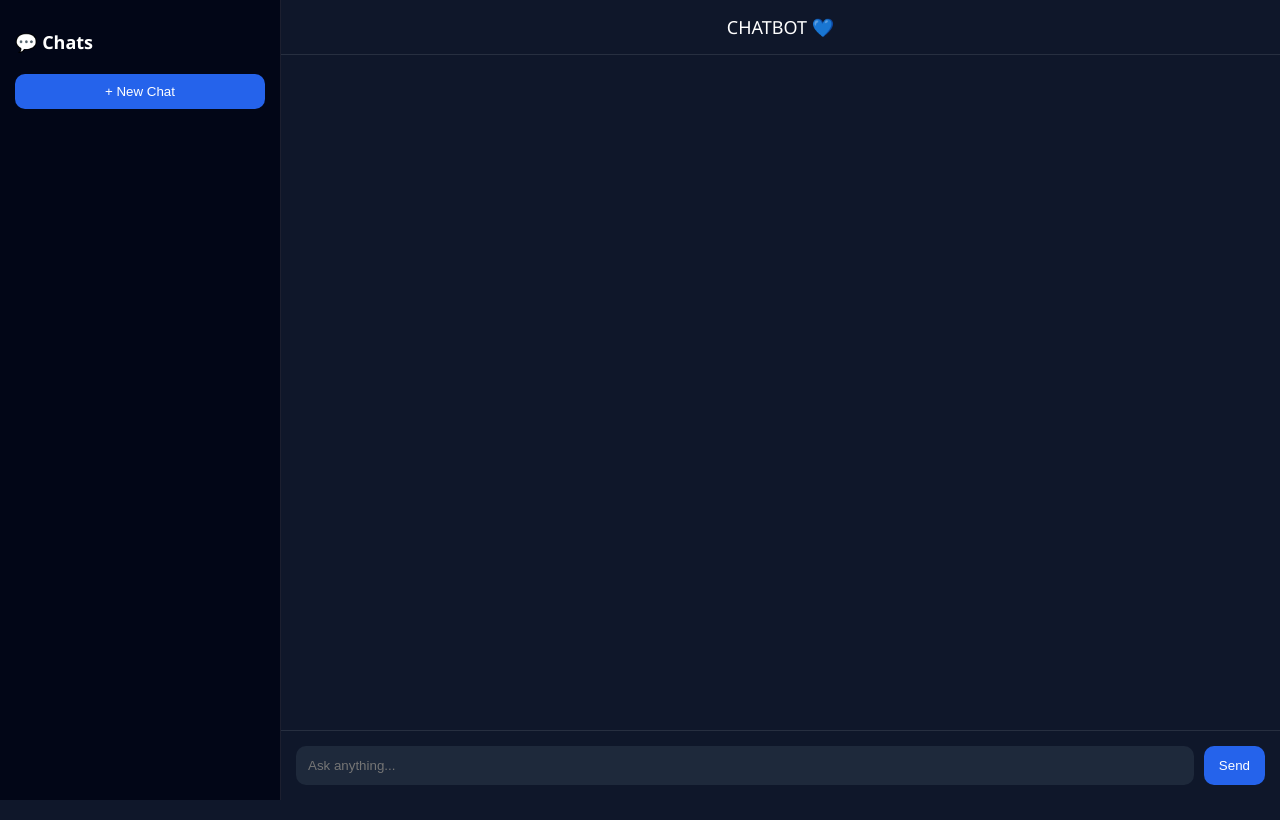
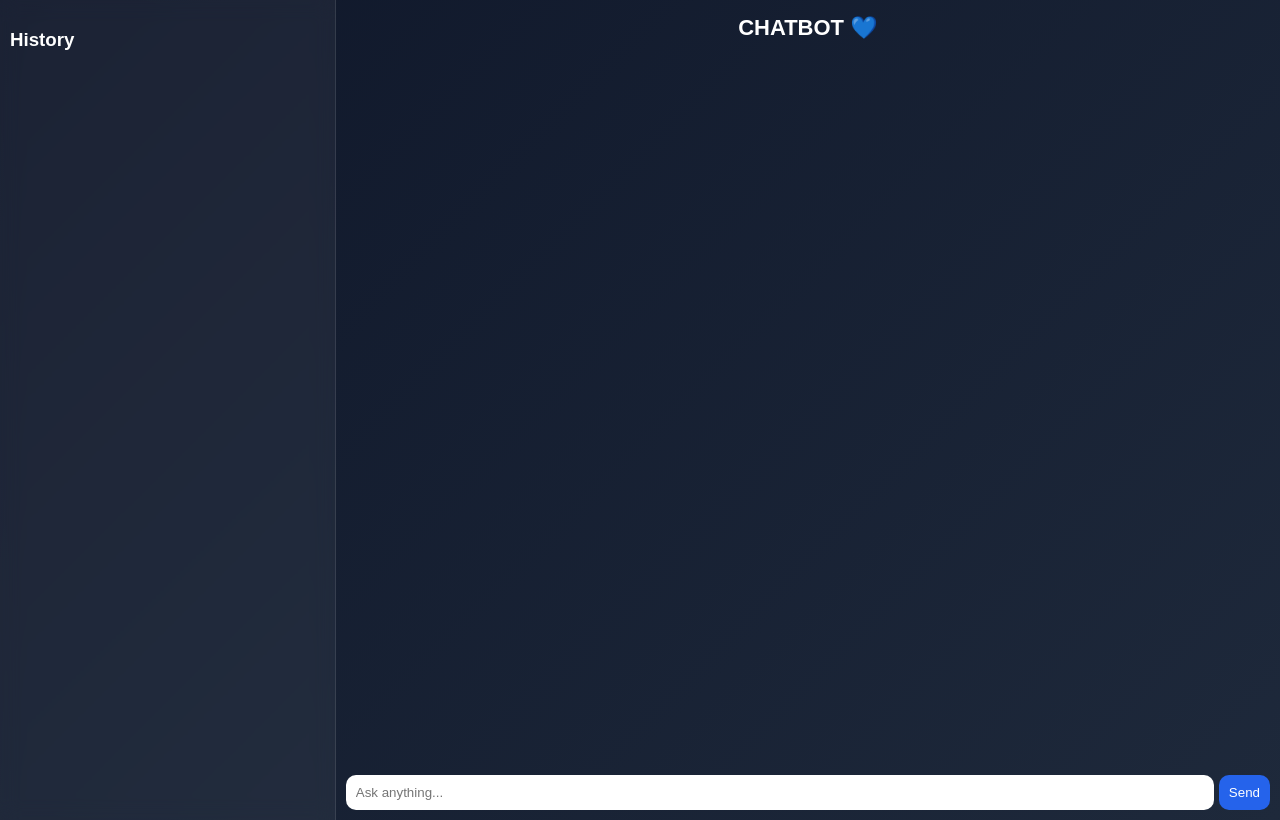
Before and after one commit to ranjithabk83/chatbot, a Flask app: page / in a window 1280 px wide. Run offline with Flask 3, Linux system fonts and the light colour scheme.

Commit message:
added chat history UI

```diff
--- a/templates/index.html
+++ b/templates/index.html
@@ -1,140 +1,103 @@
 <!DOCTYPE html>
-<html lang="en">
+<html>
 <head>
-<meta charset="UTF-8">
-<title>my chatbot UI</title>
+    <title>Chatbot</title>
 
     <style>
         body {
             margin: 0;
-    font-family: 'Segoe UI', sans-serif;
-    background: #0f172a;
+            font-family: Arial;
+            background: linear-gradient(135deg, #0f172a, #1e293b);
             color: white;
             display: flex;
-    height: 100vh;
         }
 
-/* Sidebar */
-.sidebar {
-    width: 250px;
-    background: #020617;
-    padding: 15px;
-    display: flex;
-    flex-direction: column;
+        /* LEFT HISTORY PANEL */
+        .history {
+            width: 25%;
+            height: 100vh;
+            background: rgba(255,255,255,0.05);
+            backdrop-filter: blur(10px);
+            padding: 10px;
+            overflow-y: auto;
             border-right: 1px solid rgba(255,255,255,0.1);
         }
 
-.sidebar h2 {
-    font-size: 18px;
-    margin-bottom: 20px;
-}
-
-.new-chat {
-    background: #2563eb;
-    border: none;
+        .history-item {
             padding: 10px;
-    border-radius: 10px;
-    color: white;
-    cursor: pointer;
-    margin-bottom: 15px;
-}
-
-.history {
-    flex: 1;
-    overflow-y: auto;
-}
-
-.history div {
-    padding: 10px;
+            margin: 5px 0;
+            background: rgba(255,255,255,0.1);
             border-radius: 8px;
-    margin-bottom: 8px;
             cursor: pointer;
         }
 
-.history div:hover {
-    background: rgba(59,130,246,0.2);
-}
-
-/* Main Chat */
-.main {
-    flex: 1;
+        /* RIGHT CHAT AREA */
+        .chat-container {
+            width: 75%;
             display: flex;
             flex-direction: column;
         }
 
-/* Header */
         .header {
+            text-align: center;
+            font-size: 22px;
             padding: 15px;
-    border-bottom: 1px solid rgba(255,255,255,0.1);
-    text-align: center;
-    font-size: 18px;
+            font-weight: bold;
         }
 
-/* Chat Area */
         #chat {
             flex: 1;
             overflow-y: auto;
-    padding: 20px;
+            padding: 10px;
         }
 
-/* Messages */
-.message {
-    max-width: 700px;
-    margin: 10px auto;
-    padding: 12px 15px;
-    border-radius: 12px;
-}
-
-.user {
-    background: #2563eb;
-    text-align: right;
-}
-
-.bot {
-    background: #1e293b;
-}
-
-/* Input */
         .input-area {
-    padding: 15px;
-    border-top: 1px solid rgba(255,255,255,0.1);
             display: flex;
-    gap: 10px;
+            padding: 10px;
         }
 
         input {
             flex: 1;
-    padding: 12px;
+            padding: 10px;
             border-radius: 10px;
             border: none;
-    outline: none;
-    background: #1e293b;
-    color: white;
         }
 
         button {
-    padding: 10px 15px;
+            padding: 10px;
+            margin-left: 5px;
             border: none;
             border-radius: 10px;
             background: #2563eb;
             color: white;
-    cursor: pointer;
+        }
+
+        .user-msg {
+            background: #2563eb;
+            padding: 10px;
+            margin: 5px;
+            border-radius: 10px;
+            text-align: right;
+        }
+
+        .bot-msg {
+            background: rgba(255,255,255,0.1);
+            padding: 10px;
+            margin: 5px;
+            border-radius: 10px;
         }
     </style>
+</head>
 
-</head>
 <body>
 
-<!-- Sidebar -->
-<div class="sidebar">
-    <h2>💬 Chats</h2>
-    <button class="new-chat" onclick="newChat()">+ New Chat</button>
-
-    <div class="history" id="history"></div>
+<!-- ✅ HISTORY COLUMN -->
+<div class="history" id="history">
+    <h3>History</h3>
 </div>
 
-<!-- Main Chat -->
-<div class="main">
+<!-- ✅ CHAT AREA -->
+<div class="chat-container">
 
     <div class="header">CHATBOT 💙</div>
 
@@ -148,71 +111,57 @@ button {
 </div>
 
 <script>
-let chats = [];
-let currentChat = [];
+let historyList = [];
 
-function send() {
-    let input = document.getElementById("msg");
-    let chatBox = document.getElementById("chat");
+function addMessage(text, sender) {
+    const chat = document.getElementById("chat");
 
-    if (input.value.trim() === "") return;
+    const div = document.createElement("div");
+    div.className = sender === "user" ? "user-msg" : "bot-msg";
+    div.innerHTML = text;
 
-    let msg = input.value;
+    chat.appendChild(div);
+    chat.scrollTop = chat.scrollHeight;
+}
 
-    // User message
-    let userDiv = document.createElement("div");
-    userDiv.className = "message user";
-    userDiv.innerText = msg;
-    chatBox.appendChild(userDiv);
+// ✅ ADD TO HISTORY PANEL
+function addToHistory(text) {
+    const history = document.getElementById("history");
 
-    currentChat.push("You: " + msg);
+    const item = document.createElement("div");
+    item.className = "history-item";
+    item.innerText = text.substring(0, 30) + "...";
 
-    // Bot reply
-    let botDiv = document.createElement("div");
-    botDiv.className = "message bot";
-    botDiv.innerText = "Thinking...";
-    chatBox.appendChild(botDiv);
+    history.appendChild(item);
+}
 
-    setTimeout(() => {
-        botDiv.innerText = "This is AI response 🤖";
-        currentChat.push("Bot: This is AI response 🤖");
-        saveHistory();
-    }, 800);
+async function send() {
+    const input = document.getElementById("msg");
+    const message = input.value;
+
+    if (!message) return;
+
+    addMessage(message, "user");
+    addToHistory(message); // ✅ store history
 
     input.value = "";
-    chatBox.scrollTop = chatBox.scrollHeight;
+
+    try {
+        const response = await fetch("/ask", {
+            method: "POST",
+            headers: {
+                "Content-Type": "application/json"
+            },
+            body: JSON.stringify({ message: message })
+        });
+
+        const data = await response.json();
+
+        addMessage(data.response, "bot");
+
+    } catch (error) {
+        addMessage("❌ Server error", "bot");
     }
-
-function newChat() {
-    if (currentChat.length > 0) {
-        chats.push([...currentChat]);
-    }
-    currentChat = [];
-    document.getElementById("chat").innerHTML = "";
-}
-
-function saveHistory() {
-    let history = document.getElementById("history");
-    history.innerHTML = "";
-
-    chats.forEach((chat, index) => {
-        let item = document.createElement("div");
-        item.innerText = chat[0];
-        item.onclick = () => loadChat(index);
-        history.appendChild(item);
-    });
-}
-
-function loadChat(index) {
-    let chatBox = document.getElementById("chat");
-    chatBox.innerHTML = "";
-
-    chats[index].forEach(msg => {
-        let div = document.createElement("div");
-        div.className = msg.startsWith("You") ? "message user" : "message bot";
-        div.innerText = msg;
-        chatBox.appendChild(div);
-    });
 }
 </script>
 
```
Lines whose indentation alone changed are shown as unchanged.
